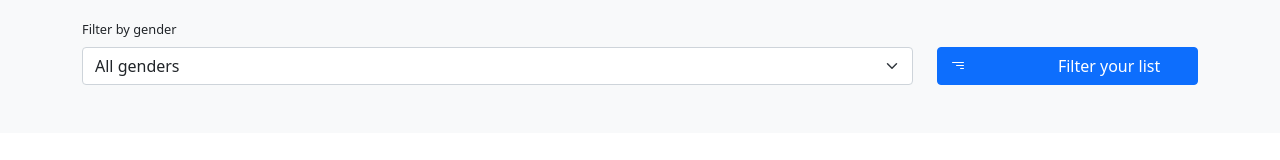
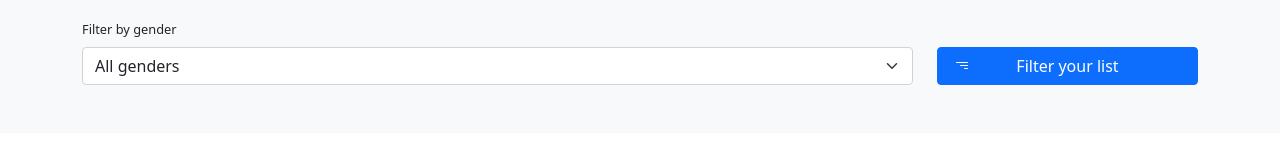
Before and after one commit to KrzysztofGrudzien/user-list, a React (Create React App) app: page / in a window 1280 px wide. Shown: the top 160 px of the page. Built offline with nearby package versions, Linux system fonts and the light colour scheme; no server answers.

Commit message:
fix styles in the filter Button

```diff
--- a/src/components/FilterBar/FilterBar.js
+++ b/src/components/FilterBar/FilterBar.js
@@ -85,13 +85,14 @@ const styleContainer = {
 const styleButton = {
     alignItems: 'center',
     display: 'flex',
-    justifyContent: 'space-between',
-    paddingRight: '2.3rem',
+    justifyContent: 'center',
+    position: 'relative',
     width: '100%',
 };
 
 const styleIcon = {
-    marginRight: '1rem',
+    left: '1rem',
+    position: 'absolute',
 };
 
 export default FilterBar;
```
